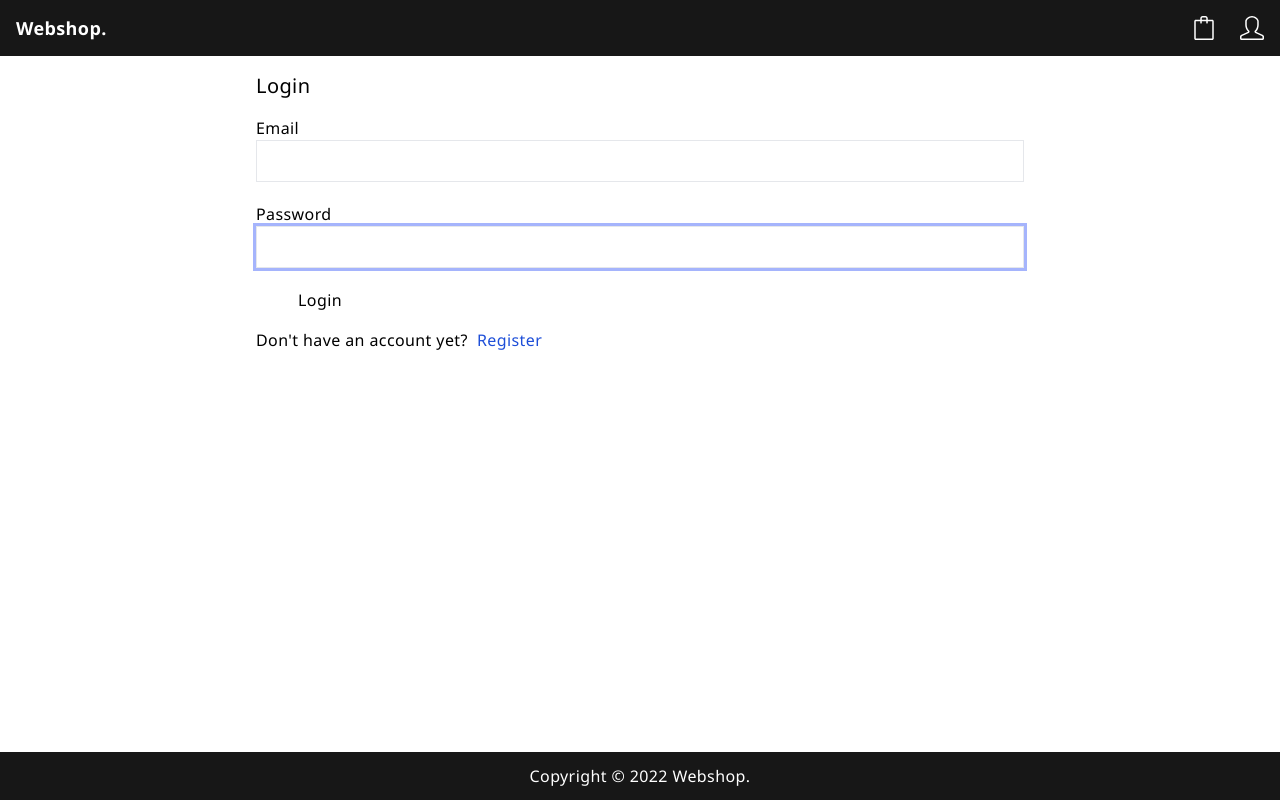
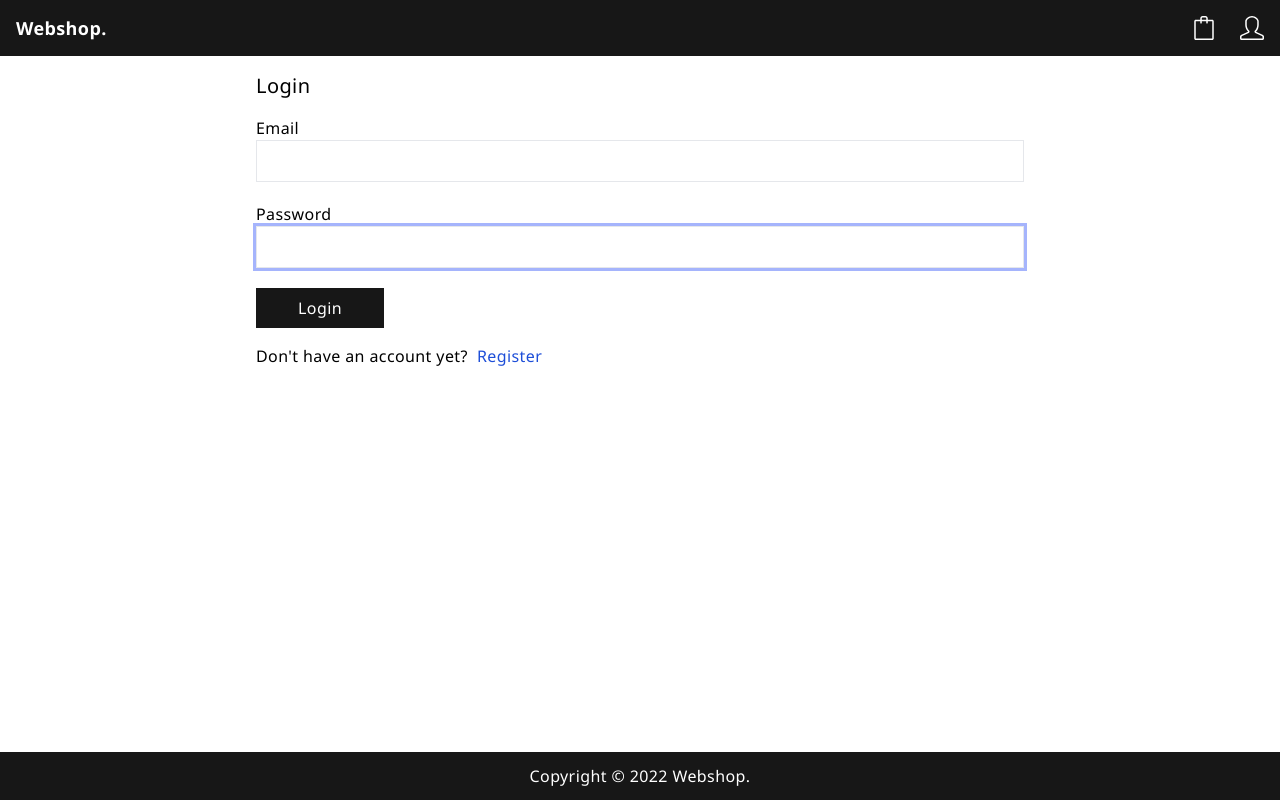
Before and after one commit to micke-berg/next-fullstack-webshop, a Next.js app: page /login in a window 1280 px wide. Built offline with nearby package versions, Linux system fonts and the light colour scheme; no server answers.

Commit message:
change of button class

```diff
--- a/pages/login.jsx
+++ b/pages/login.jsx
@@ -87,7 +87,7 @@ const LoginScreen = () => {
 					)}
 				</div>
 				<div className="mb-4">
-					<button className="black-button w-full sm:w-1/6">Login</button>
+					<button className="primary-button w-full sm:w-1/6">Login</button>
 				</div>
 				<div className="mb-4 ">
 					Don&apos;t have an account yet? &nbsp;
```
